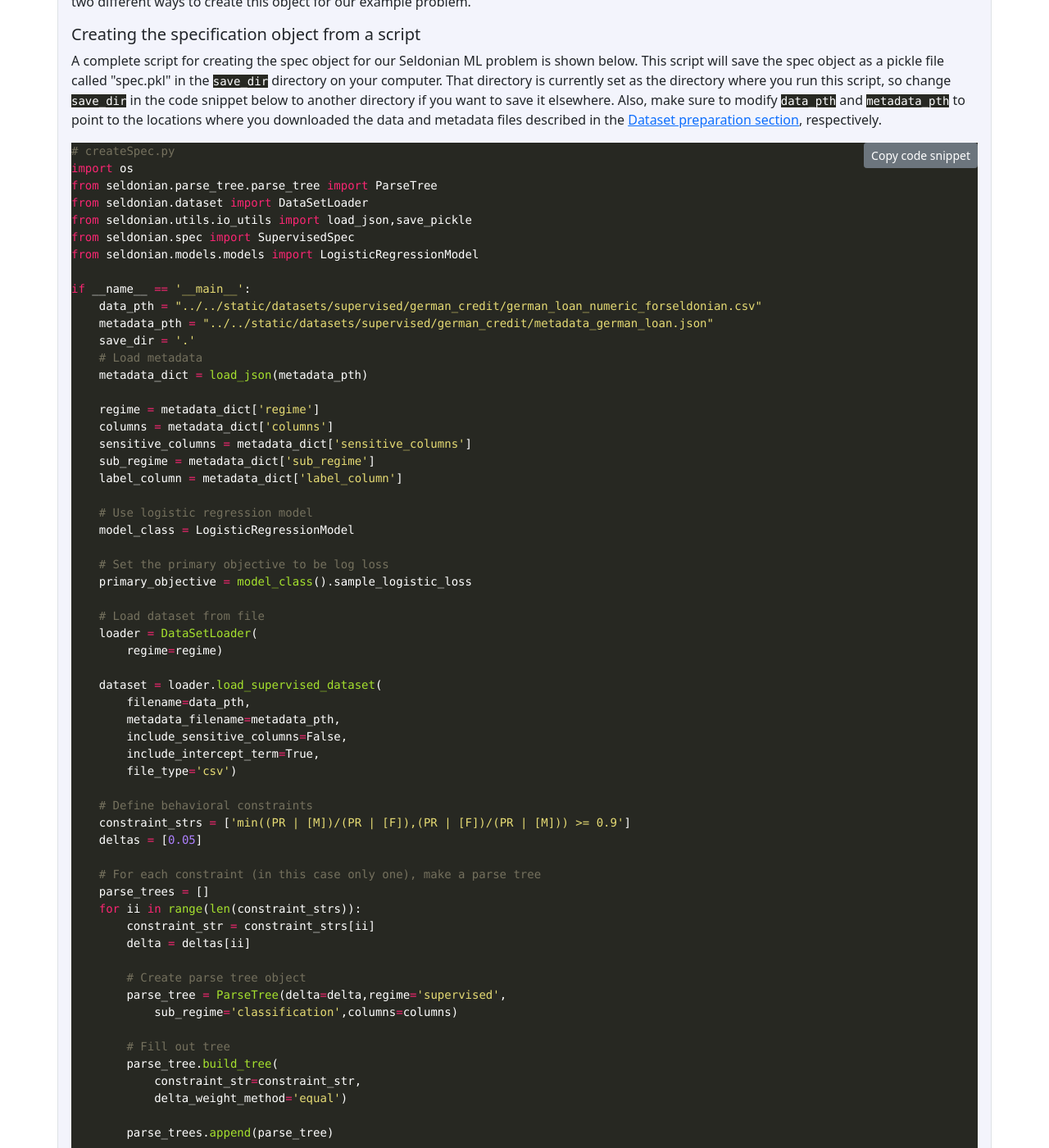
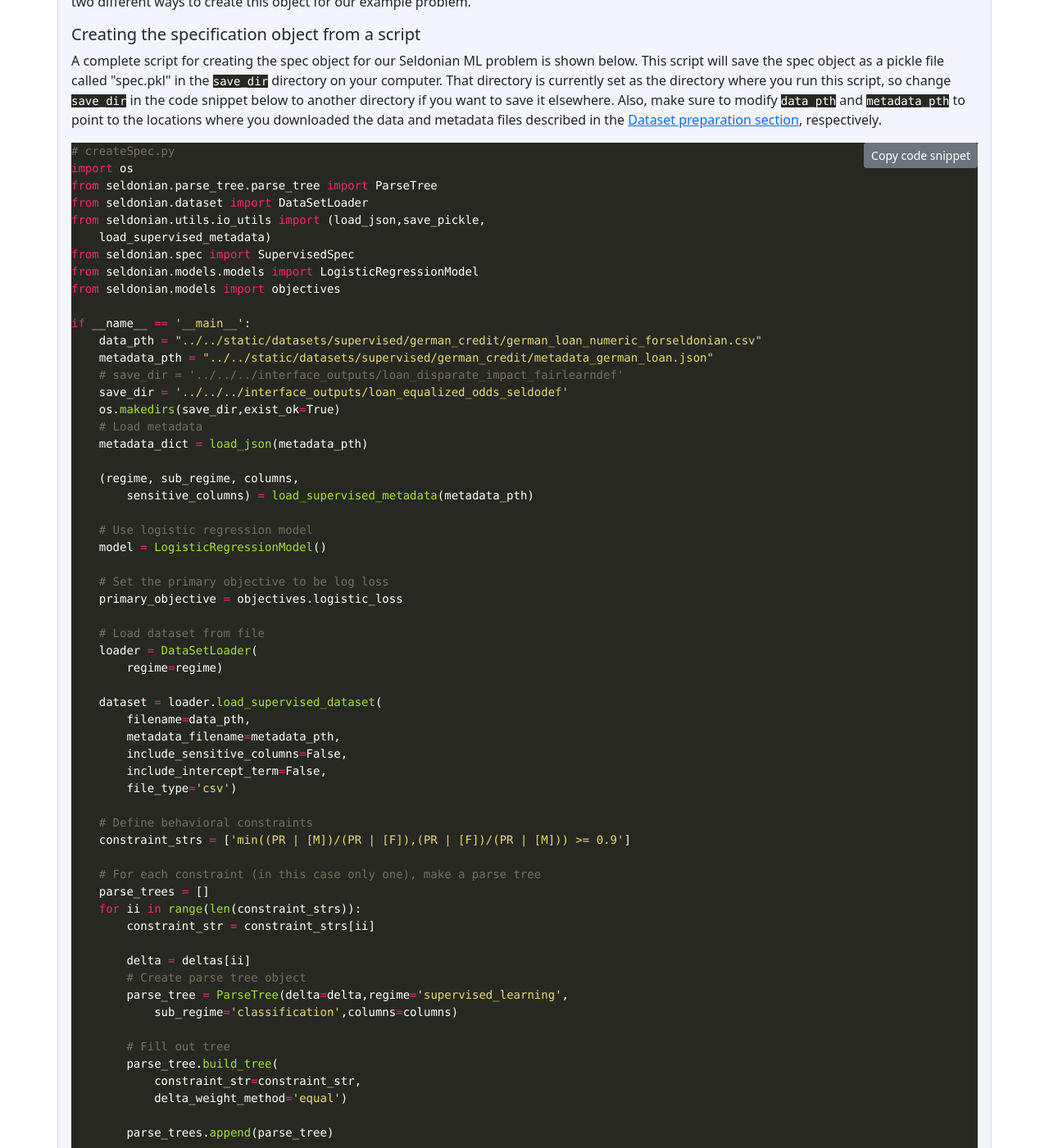
Before and after one commit to seldonian-framework/Tutorials, a Jekyll site: the page built from _tutorials/fair_loans_tutorial.md, in a window 1280 px wide and 1400 px high, scrolled down 1760 px. Shown: the whole window at 82% size. Built offline with Jekyll 4.4.1, drawn with Linux system fonts in a browser that asks for light colours; formulas are drawn with MathJax 3; some of the changed text lies outside the part shown.

Commit message:
use latest API for loan tutorial code

```diff
--- a/_tutorials/fair_loans_tutorial.md
+++ b/_tutorials/fair_loans_tutorial.md
@@ -91,28 +91,29 @@ A complete script for creating the spec object for our Seldonian ML problem is s
 import os
 from seldonian.parse_tree.parse_tree import ParseTree
 from seldonian.dataset import DataSetLoader
-from seldonian.utils.io_utils import load_json,save_pickle
+from seldonian.utils.io_utils import (load_json,save_pickle,
+    load_supervised_metadata)
 from seldonian.spec import SupervisedSpec
 from seldonian.models.models import LogisticRegressionModel
+from seldonian.models import objectives
 
 if __name__ == '__main__':
     data_pth = "../../static/datasets/supervised/german_credit/german_loan_numeric_forseldonian.csv"
     metadata_pth = "../../static/datasets/supervised/german_credit/metadata_german_loan.json"
-    save_dir = '.'
+    # save_dir = '../../../interface_outputs/loan_disparate_impact_fairlearndef'
+    save_dir = '../../../interface_outputs/loan_equalized_odds_seldodef'
+    os.makedirs(save_dir,exist_ok=True)
     # Load metadata
     metadata_dict = load_json(metadata_pth)
 
-    regime = metadata_dict['regime']
-    columns = metadata_dict['columns']
-    sensitive_columns = metadata_dict['sensitive_columns']
-    sub_regime = metadata_dict['sub_regime']
-    label_column = metadata_dict['label_column']
+    (regime, sub_regime, columns,
+        sensitive_columns) = load_supervised_metadata(metadata_pth)
 
     # Use logistic regression model
-    model_class = LogisticRegressionModel
+    model = LogisticRegressionModel()
 
     # Set the primary objective to be log loss
-    primary_objective = model_class().sample_logistic_loss
+    primary_objective = objectives.logistic_loss
 
     # Load dataset from file
     loader = DataSetLoader(
@@ -122,21 +123,20 @@ if __name__ == '__main__':
         filename=data_pth,
         metadata_filename=metadata_pth,
         include_sensitive_columns=False,
-        include_intercept_term=True,
+        include_intercept_term=False,
         file_type='csv')
 
     # Define behavioral constraints
     constraint_strs = ['min((PR | [M])/(PR | [F]),(PR | [F])/(PR | [M])) >= 0.9']
-    deltas = [0.05]
 
     # For each constraint (in this case only one), make a parse tree
     parse_trees = []
     for ii in range(len(constraint_strs)):
         constraint_str = constraint_strs[ii]
+
         delta = deltas[ii]
-
         # Create parse tree object
-        parse_tree = ParseTree(delta=delta,regime='supervised',
+        parse_tree = ParseTree(delta=delta,regime='supervised_learning',
             sub_regime='classification',columns=columns)
 
         # Fill out tree
@@ -149,11 +149,12 @@ if __name__ == '__main__':
     # Save spec object, using defaults where necessary
     spec = SupervisedSpec(
         dataset=dataset,
-        model_class=model_class,
+        model=model,
+        parse_trees=parse_trees,
+        sub_regime='classification',
         frac_data_in_safety=0.6,
         primary_objective=primary_objective,
-        parse_trees=parse_trees,
-        initial_solution_fn=model_class().fit,
+        initial_solution_fn=model.fit,
         use_builtin_primary_gradient_fn=True,
         optimization_technique='gradient_descent',
         optimizer='adam',
@@ -233,7 +234,7 @@ For more details about the <code class='highlight'>SupervisedSpec</code> object
 <h5> Creating the specification object from the Seldonian interface GUI</h5>
 
 <p>
-    The instructions for using the Seldonian Interface GUI are described: <a href="https://seldonian-toolkit.github.io/GUI/build/html/index.html">here</a>. Start up the GUI and then upload the data file you downloaded from the link in the <a href="#dataset_prep"> Dataset preparation section</a> in the "Data file" field of the "Data and metadata setup" section. Then select the "supervised" regime and "classification" sub-regime from the drop-downs in that section. Copy and paste the following text string into the "All attributes" field:
+    The instructions for using the Seldonian Interface GUI are described: <a href="https://seldonian-toolkit.github.io/GUI/build/html/index.html">here</a>. Start up the GUI and then upload the data file you downloaded from the link in the <a href="#dataset_prep"> Dataset preparation section</a> in the "Data file" field of the "Data and metadata setup" section. Then select the "supervised_learning" regime and "classification" sub-regime from the drop-downs in that section. Copy and paste the following text string into the "All attributes" field:
 </p>
 <p>
     <code>
```
Also changed, not shown: assets/img/loan_cs.png.
